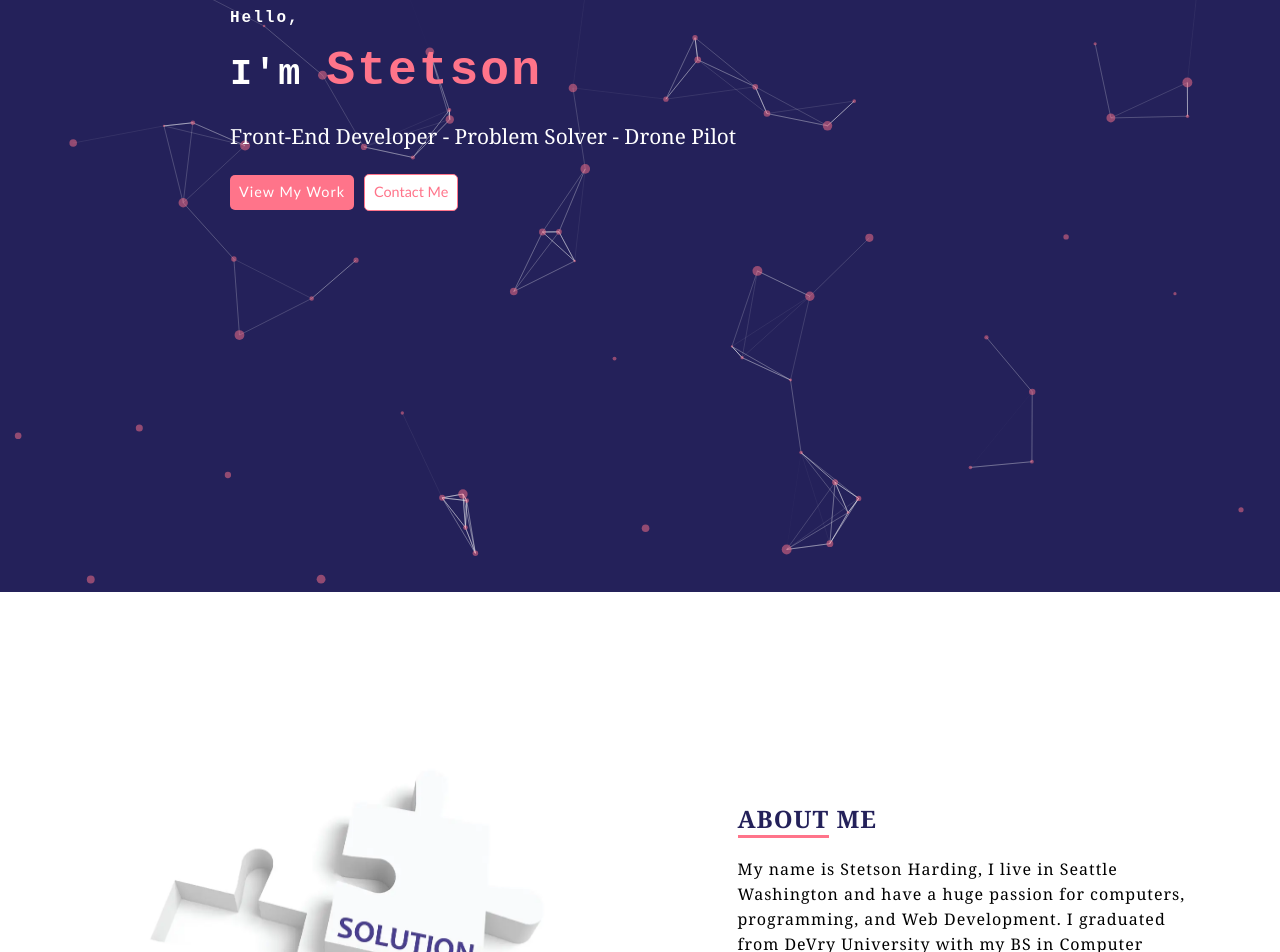
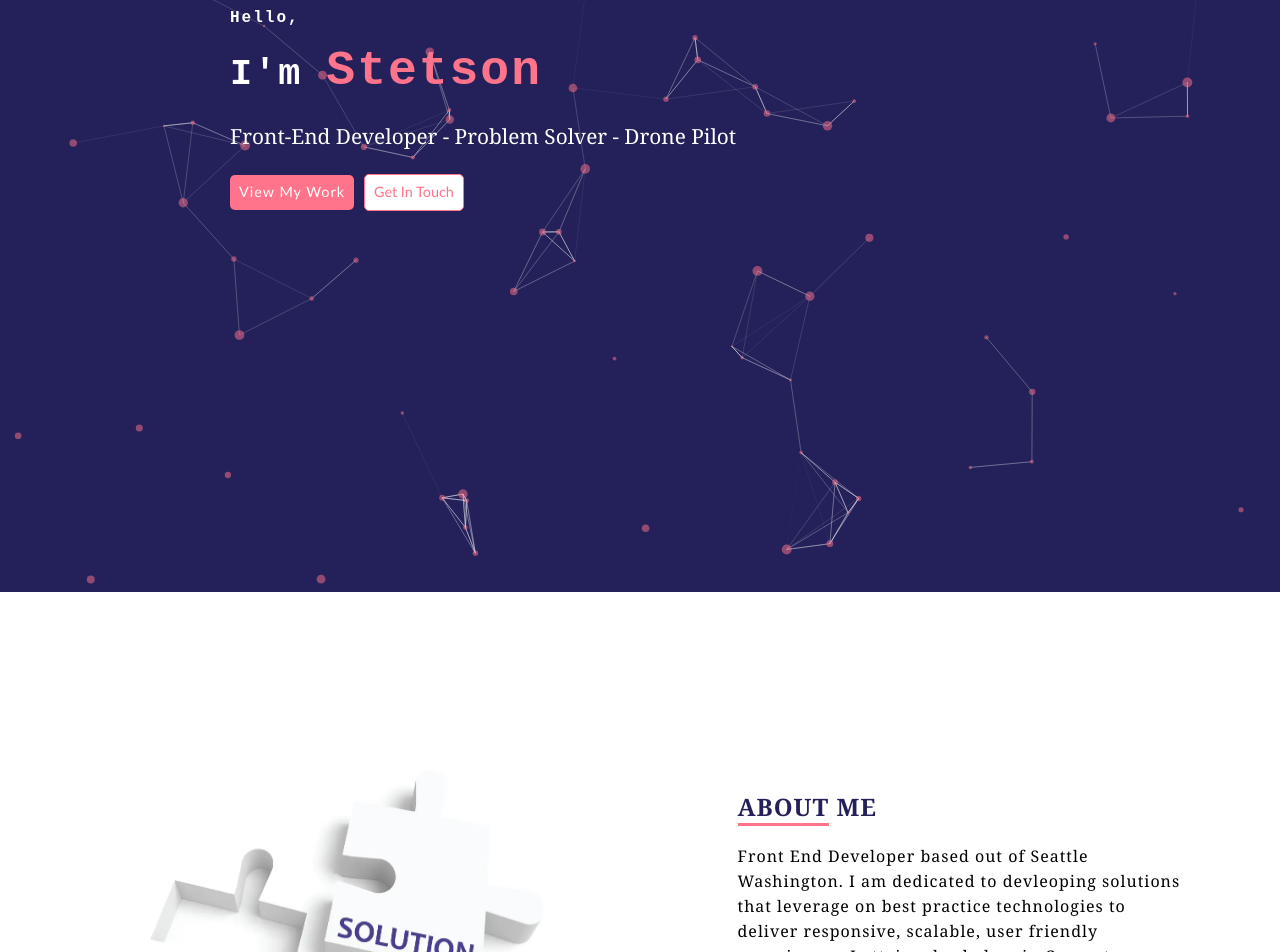
Before and after one commit to stetsonharding/devportfolio, a React (Create React App) app: page / in a window 1280 px wide. Shown: the part 208-1160 px from the top of the page. Built offline with nearby package versions, Linux system fonts and the light colour scheme.

Commit message:
Automatic scroll for hero buttons.

```diff
--- a/src/App.js
+++ b/src/App.js
@@ -1,3 +1,4 @@
+import React, { useRef } from "react";
 import Particles from "react-tsparticles";
 import { loadFull } from "tsparticles";
 import "../src/App.css";
@@ -11,9 +12,11 @@ import RecentProjectsContainer from "./containers/RecentProjectsContainer";
 import Parallax from "./components/Parallax.js";
 import Contact from "./components/Contact";
 const App = () => {
+  const recentProjectsRef = useRef(null);
+  const contactRef = useRef(null);
+
   const particlesInit = async (main) => {
-    console.log(main);
-
+    // console.log(main);
     // you can initialize the tsParticles instance (main) here, adding custom shapes or presets
     // this loads the tsparticles package bundle, it's the easiest method for getting everything ready
     // starting from v2 you can add only the features you need reducing the bundle size
@@ -21,8 +24,14 @@ const App = () => {
   };
 
   const particlesLoaded = (container) => {
-    console.log(container);
+    // console.log(container);
   };
+
+  const executeScroll = (ref) =>
+    ref.current.scrollIntoView({
+      behavior: "smooth",
+    });
+
   return (
     <>
       <div className="container-style">
@@ -106,13 +115,17 @@ const App = () => {
             detectRetina: true,
           }}
         />
-        <Hero />
+        <Hero
+          handleClick={executeScroll}
+          recentProjectsRef={recentProjectsRef}
+          contactRef={contactRef}
+        />
       </div>
       <AboutMeContainer />
       <SkillsContainer />
       <Parallax backgroundImage={parallax} />
-      <RecentProjectsContainer />
-      <Contact />
+      <RecentProjectsContainer recentProjectsRef={recentProjectsRef} />
+      <Contact contactRef={contactRef} />
     </>
   );
 };
--- a/src/components/AboutMe.js
+++ b/src/components/AboutMe.js
@@ -14,13 +14,14 @@ function AboutMe() {
         </p>
       </div>
       <p className="introduction">
-        My name is Stetson Harding, I live in Seattle Washington and have a huge
-        passion for computers, programming, and Web Development. I graduated
-        from DeVry University with my BS in Computer Information Systems with a
-        specialization in Web Development Administration.
+        Front End Developer based out of Seattle Washington. I am dedicated to
+        devleoping solutions that leverage on best practice technologies to
+        deliver responsive, scalable, user friendly experiences. I attain a
+        bachalors in Computer Information Systems specalizing in Web Development
+        Administration.
       </p>
       <div className="about-btns-container">
-        <button className="about-btn view-work">View My Work</button>
+        {/* <button className="about-btn view-work">View My Work</button> */}
         <a className="about-btn downloadCV" href={DownloadResume} download>
           Download CV
         </a>
--- a/src/components/Contact.js
+++ b/src/components/Contact.js
@@ -5,9 +5,9 @@ import "../css/Contact.css";
 import SelfPortrait from "../assets/Self_portrait.webp";
 import ContactForm from "./ContactForm";
 
-function Contact() {
+function Contact({ contactRef }) {
   return (
-    <div className="contact-container">
+    <div className="contact-container" ref={contactRef}>
       <div className="self-portrait-container">
         <img
           className="self-portrait"
--- a/src/components/Hero.js
+++ b/src/components/Hero.js
@@ -6,7 +6,7 @@ import "aos/dist/aos.css";
 
 import HeroBtns from "./HeroBtns";
 
-function Hero() {
+function Hero({ handleClick, recentProjectsRef, contactRef }) {
   useEffect(() => {
     Aos.init({ duration: 2500 });
   }, []);
@@ -20,7 +20,11 @@ function Hero() {
         </pre>
         <p id="hero-sub">Front-End Developer - Problem Solver - Drone Pilot</p>
       </div>
-      <HeroBtns reach="Contact Me" />
+      <HeroBtns
+        handleClick={handleClick}
+        recentProjectsRef={recentProjectsRef}
+        contactRef={contactRef}
+      />
     </div>
   );
 }
--- a/src/components/HeroBtns.js
+++ b/src/components/HeroBtns.js
@@ -5,11 +5,23 @@ import "../css/HeroBtns.css";
 function HeroBtns(props) {
   return (
     <div className="hero-btns-container">
-      <button className="hero-btn" id="btn-work">
+      <button
+        className="hero-btn"
+        id="btn-work"
+        onClick={() => {
+          props.handleClick(props.recentProjectsRef);
+        }}
+      >
         View My Work
       </button>
-      <button className="hero-btn" id="btn-contact">
-        {props.reach}
+      <button
+        className="hero-btn"
+        id="btn-contact"
+        onClick={() => {
+          props.handleClick(props.contactRef);
+        }}
+      >
+        Get In Touch
       </button>
     </div>
   );
--- a/src/containers/RecentProjectsContainer.js
+++ b/src/containers/RecentProjectsContainer.js
@@ -7,9 +7,9 @@ import DataStructuresContainer from "./DataStructuresContainer";
 
 import RecentProject from "../components/RecentProject";
 
-function RecentProjectsContainer({ recentProjects }) {
+function RecentProjectsContainer({ recentProjectsRef }) {
   return (
-    <div className="recent-projects-container" ref={recentProjects}>
+    <div className="recent-projects-container" ref={recentProjectsRef}>
       <div
         className="recent-project-heading-container"
         id="recent-projects-href"
```
